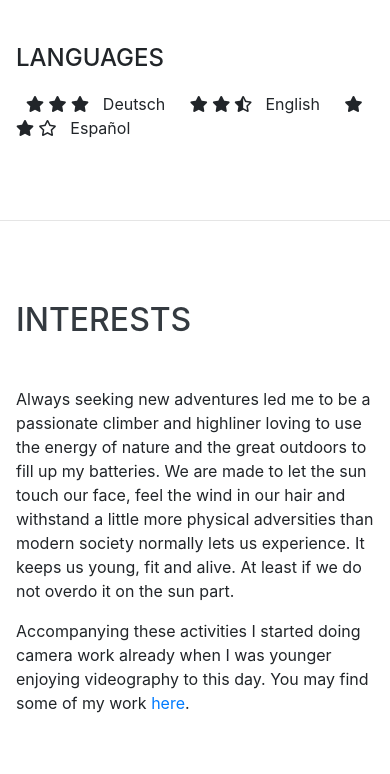
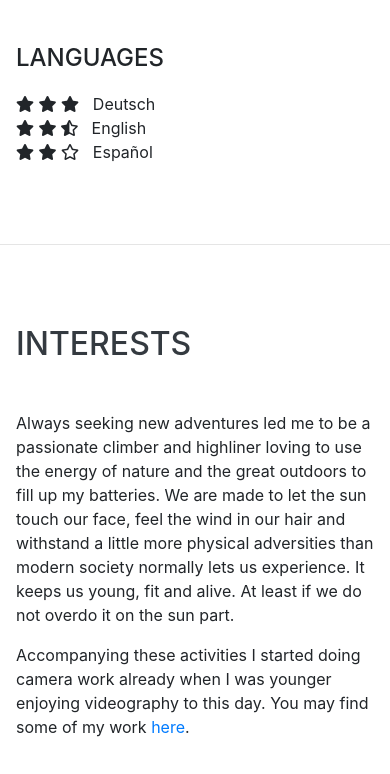
Before and after one commit to chrismolli/chrismolli.github.io, a website with bundled scripts: page index.html in a window 390 px wide. Shown: the part 4940-5714 px from the top of the page. Built offline with nearby package versions, Linux system fonts and the light colour scheme; files whose address does not match are found by name; a web font is replaced by a local one.

Commit message:
fixing responsive list

```diff
--- a/css/resume.css
+++ b/css/resume.css
@@ -188,9 +188,12 @@ img.icon:hover, img.icon:active, img.icon:focus{
 ul.languages-ul {
 	margin:0;
 }
-li.languages-li {
-	display: inline;
-	margin: 0 10px;
+
+@media (min-width: 768px) {
+	li.languages-li {
+		display: inline;
+		margin: 0 10px;
+	}
 }
 
 .icon-inline {
```
